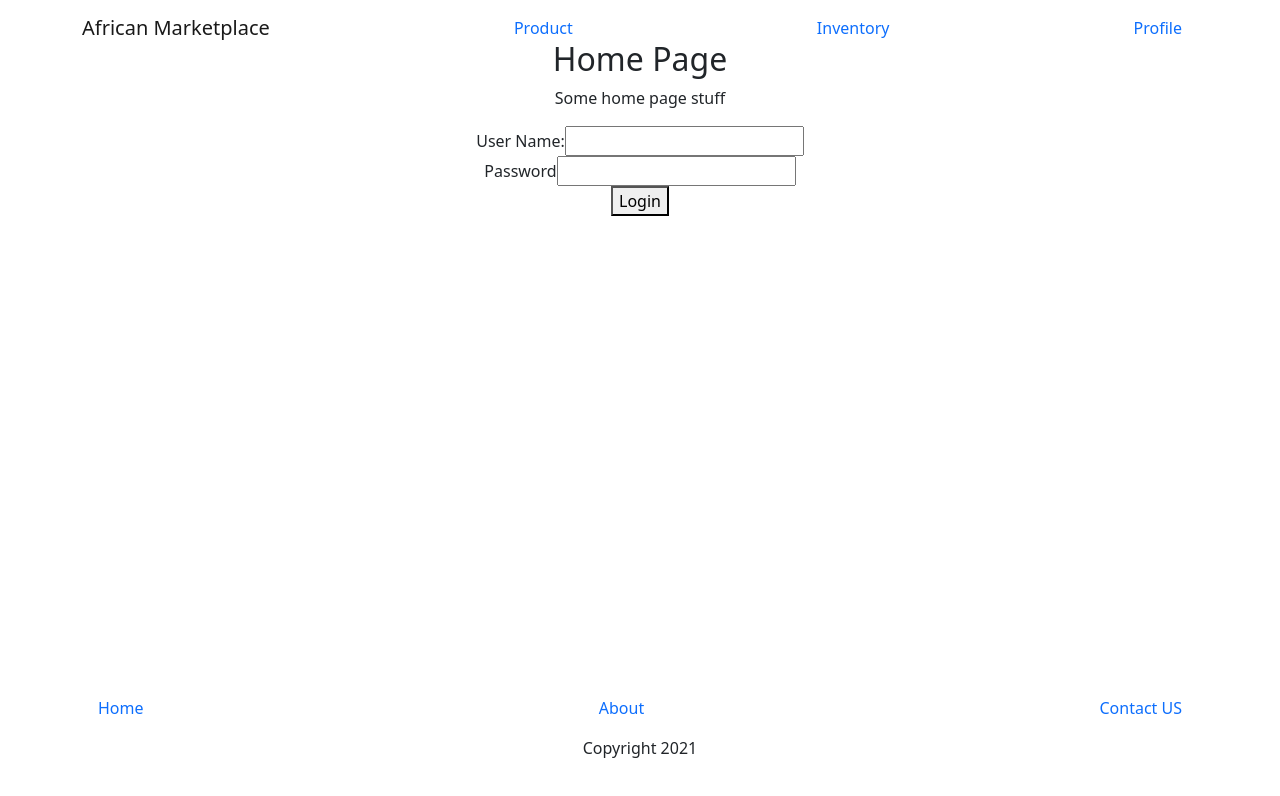
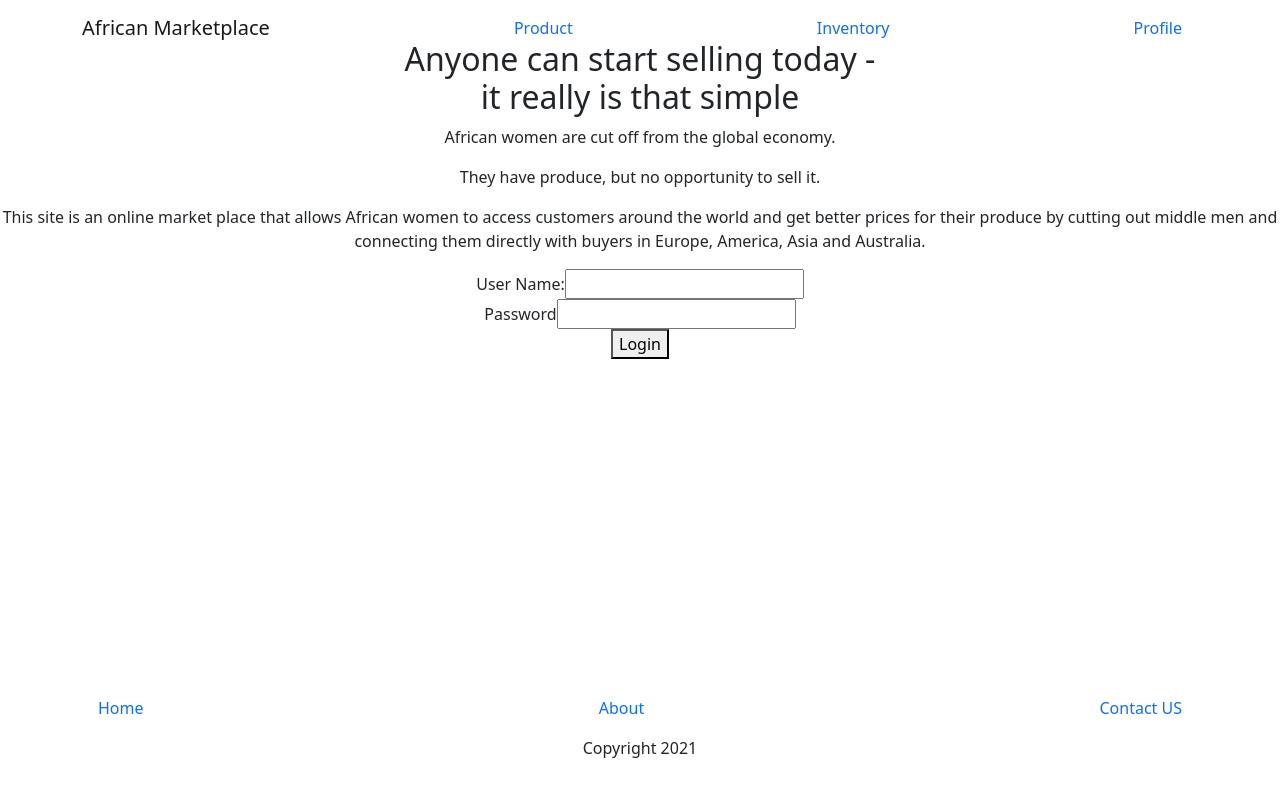
Before and after one commit to Build-Week-African-Marketplace-03/front-end, a React (Create React App) app in the folder african-marketplace/: page / in a window 1280 px wide. Shown: the top 796 px of the page. Built offline with nearby package versions, Linux system fonts and the light colour scheme.

Commit message:
git working added homepage text

```diff
--- a/african-marketplace/src/page/home.js
+++ b/african-marketplace/src/page/home.js
@@ -1,15 +1,23 @@
-import React from "react";
-import FormLogin from "../component/FormLogin";
+import React from "react"
+import FormLogin from "../component/FormLogin"
 
 export default function HomePage(props) {
   return (
-    <div>
-      <h2>Home Page</h2>
-
+    <div classname="homeMainDiv">
+      <h2>
+        Anyone can start selling today - <br></br>it really is that simple
+      </h2>
+      <div></div>
       <div>
-        <p>Some home page stuff</p>
+        <p>African women are cut off from the global economy.</p>
+        <p>They have produce, but no opportunity to sell it.</p>
+        <p>
+          This site is an online market place that allows African women to
+          access customers around the world and get better prices for their
+          produce by cutting out middle men and connecting them directly with
+          buyers in Europe, America, Asia and Australia.
+        </p>
       </div>
-
     </div>
-  );
+  )
 }
```
Also changed, not shown: 1 other file (tests, documents, lock files or other folders).
